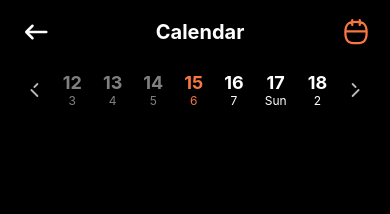
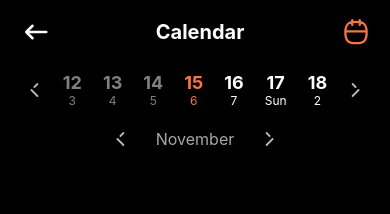
Before and after one commit to TalJa1/HoopHeal, a React Native app: screen /Calendar in a window 390 px wide. Shown: the top 214 px of the page. Built offline with nearby package versions, Linux system fonts and the light colour scheme.

Commit message:
Add current month display to Calendar component

```diff
--- a/views/exercise/Calendar.tsx
+++ b/views/exercise/Calendar.tsx
@@ -46,6 +46,7 @@ const Calendar = () => {
   };
 
   const dates = getCurrentDate();
+  const currentMonth = new Date().toLocaleString('en-US', {month: 'long'});
 
   const handleDatePress = (index: number) => {
     setSelectedDate(index);
@@ -85,6 +86,11 @@ const Calendar = () => {
                 </TouchableOpacity>
               );
             })}
+            {nextCalenderIcon(30, 30, 'white')}
+          </View>
+          <View style={[rowCenter, styles.monthGrp]}>
+            {backCalenderIcon(30, 30, 'white')}
+            <Text style={styles.monthText}>{currentMonth}</Text>
             {nextCalenderIcon(30, 30, 'white')}
           </View>
         </View>
@@ -163,4 +169,14 @@ const styles = StyleSheet.create({
   selectedText: {
     color: 'black',
   },
+  monthGrp: {
+    marginTop: vh(1),
+    paddingHorizontal: vw(5),
+    alignSelf: 'center',
+  },
+  monthText: {
+    color: '#ADA4A5',
+    fontSize: 16,
+    marginHorizontal: vw(5),
+  },
 });
```
